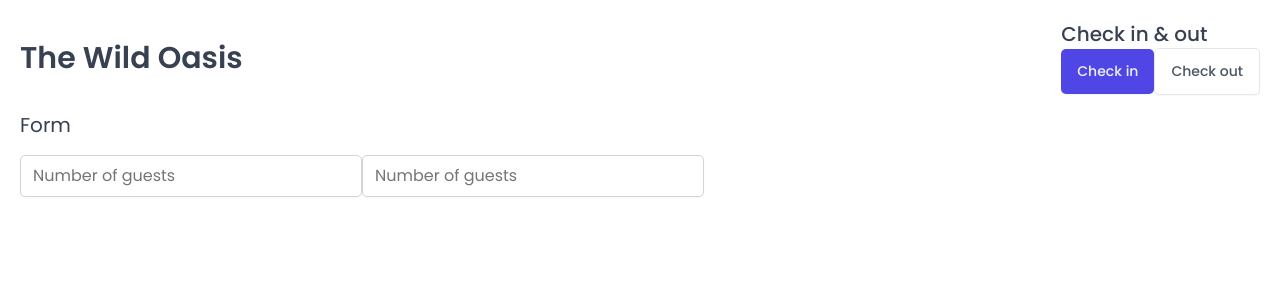
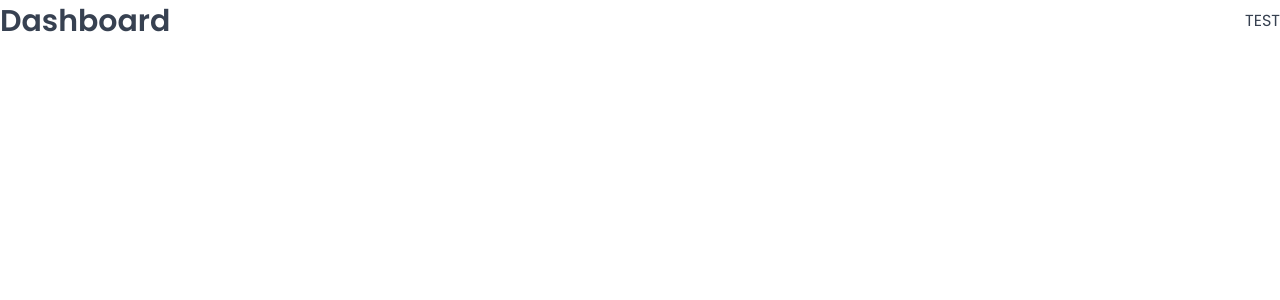
Before and after one commit to lanni0619/17-The-Wild-Oasis, a React (Vite) app: page /dashboard in a window 1280 px wide. Shown: the top 300 px of the page. Built offline with nearby package versions, Linux system fonts and the light colour scheme; a web font is replaced by a local one.

Commit message:
build react router

```diff
--- a/package.json
+++ b/package.json
@@ -12,6 +12,7 @@
   "dependencies": {
     "react": "^18.2.0",
     "react-dom": "^18.2.0",
+    "react-router-dom": "^6.30.3",
     "styled-components": "^6.3.11"
   },
   "devDependencies": {
--- a/src/App.jsx
+++ b/src/App.jsx
@@ -1,55 +1,35 @@
-import styled from 'styled-components';
+import { BrowserRouter, Navigate, Route, Routes } from 'react-router-dom';
+
 import GlobalStyles from './styles/GlobalStyles';
-import Button from './ui/Button';
-import Input from './ui/Input';
-import Heading from './ui/Heading';
-import Row from './ui/Row';
-
-const StyledApp = styled.div`
-    background-color: white;
-    padding: 20px;
-`;
+import Dashboard from './pages/Dashboard';
+import Bookings from './pages/Bookings';
+import Cabins from './pages/Cabins';
+import Users from './pages/Users';
+import Settings from './pages/Settings';
+import Account from './pages/Account';
+import Login from './pages/Login';
+import PageNotFound from './pages/PageNotFound';
 
 function App() {
     return (
         <>
             <GlobalStyles />
-            <StyledApp>
-                <Row>
-                    <Row type="horizontal">
-                        <Heading as="h1">The Wild Oasis</Heading>
-                        <div>
-                            <Heading as="h2">Check in & out</Heading>
-                            <Button
-                                onClick={() => alert('Check in')}
-                            >
-                                Check in
-                            </Button>
-                            <Button
-                                variation="secondary"
-                                size="medium"
-                                onClick={() => alert('Check out')}
-                            >
-                                Check out
-                            </Button>
-                        </div>
-                    </Row>
-
-                    <Row>
-                        <Heading as="h3">Form</Heading>
-                        <form>
-                            <Input
-                                type="number"
-                                placeholder="Number of guests"
-                            ></Input>
-                            <Input
-                                type="number"
-                                placeholder="Number of guests"
-                            ></Input>
-                        </form>
-                    </Row>
-                </Row>
-            </StyledApp>
+            <BrowserRouter>
+                <Routes>
+                    <Route
+                        index
+                        element={<Navigate replace to="dashboard" />}
+                    />
+                    <Route path="dashboard" element={<Dashboard />} />
+                    <Route path="bookings" element={<Bookings />} />
+                    <Route path="cabins" element={<Cabins />} />
+                    <Route path="users" element={<Users />} />
+                    <Route path="settings" element={<Settings />} />
+                    <Route path="account" element={<Account />} />
+                    <Route path="login" element={<Login />} />
+                    <Route path="*" element={<PageNotFound />} />
+                </Routes>
+            </BrowserRouter>
         </>
     );
 }
```
Also changed, not shown: 1 other file (tests, documents, lock files or other folders).
